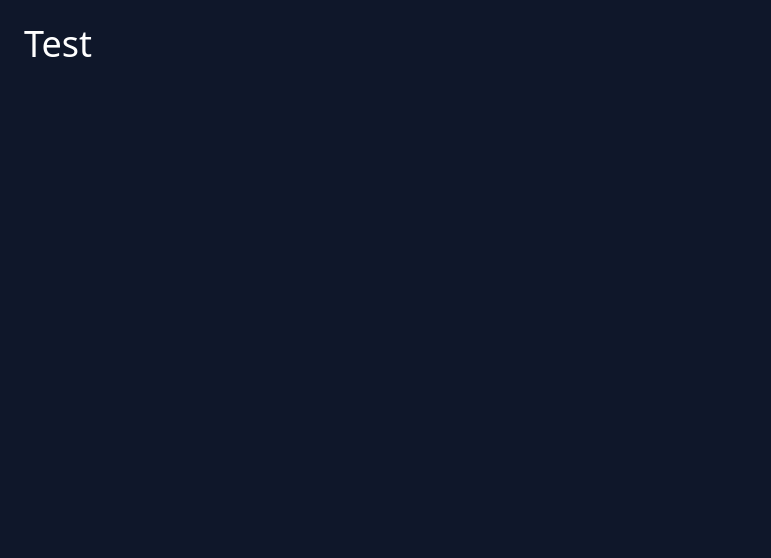
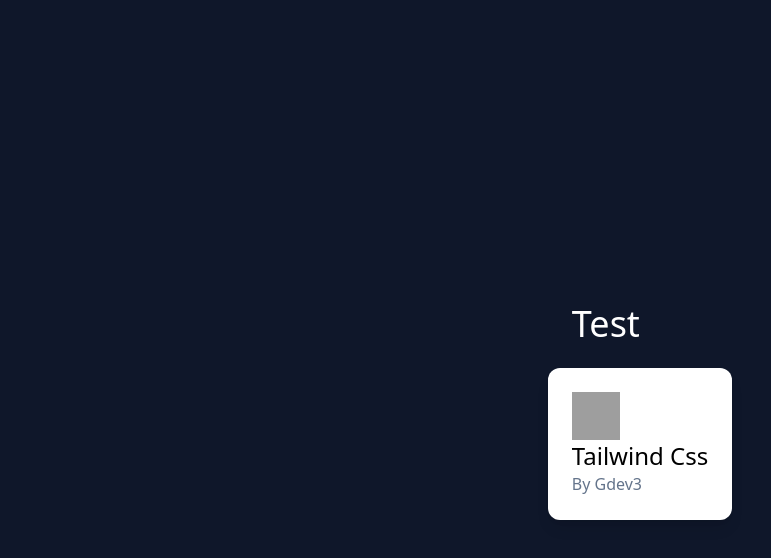
Before and after one commit to g-dev3/tailwind-css-practice, a website: page src/testcss/index.html in a window 1280 px wide. Shown: the whole page, without its empty margins (0-771 px from the left). Drawn offline with Linux system fonts and the light colour scheme; grey boxes are pictures that could not be loaded.

```diff
--- a/src/testcss/index.html
+++ b/src/testcss/index.html
@@ -6,7 +6,24 @@
   <title>test css</title>
   <link rel="stylesheet" href="../output.css">
 </head>
-<body class="bg-slate-900">
+<body class="bg-slate-900 grid place-content-center h-screen">
+
+  <!-- npx tailwindcss -i "./src/input.css" -o "./src/output.css" --watch -->
+
 <h1 class="text-white text-4xl m-6">Test</h1>
+
+<div class="">
+  <div class="p-6 max-w-sm mx-auto bg-white rounded-xl shadow-lg flex items-center space-x-4">
+    <div>
+      <img class="h-12 w-12 " src="https://avatars.githubusercontent.com/u/157769824?v=4" alt="">
+      <div>
+        <div class="text-2xl font-medium">
+          Tailwind Css
+          <p class="text-slate-500 text-base">By Gdev3</p>
+        </div>
+      </div>
+    </div>
+  </div>
+</div>
 </body>
 </html>
```
Also changed, not shown: src/output.css.
